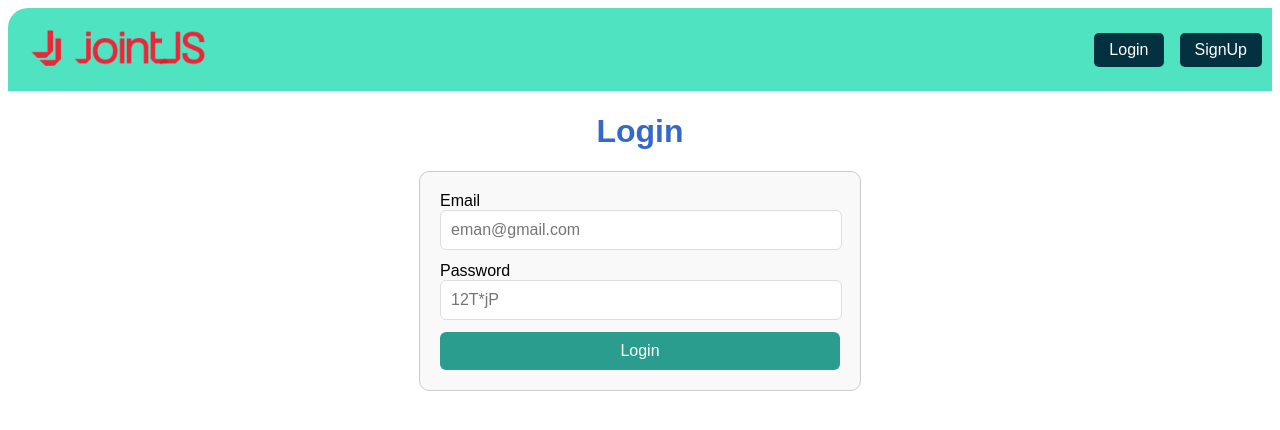
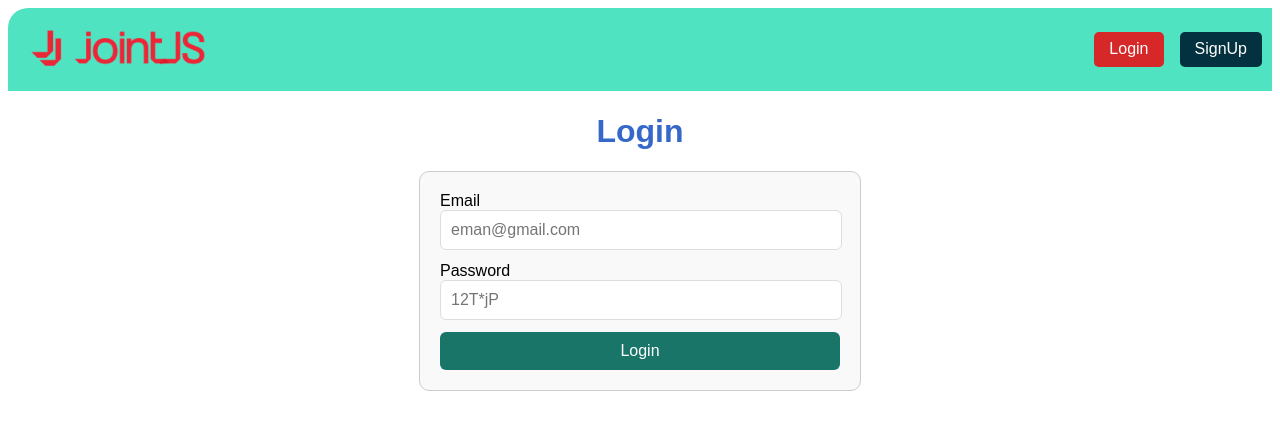
Before and after one commit to EmanIbrahim2024/Blog-Posts-React-Tsx-unitTest, a React (Vite) app: page /login in a window 1280 px wide. Shown: the top 430 px of the page. Built offline with nearby package versions, Linux system fonts and the light colour scheme.

Commit message:
accessability

```diff
--- a/src/Components/Header/Header.css
+++ b/src/Components/Header/Header.css
@@ -24,10 +24,9 @@ header nav a {
   text-decoration: none;
 }
 
-header nav a:hover ,
-header nav a.active {
-  color: #ffffff;
-
+header nav .header-list a:hover ,
+header nav .header-list a.active {
+  color: #114759;
   text-decoration: none;
   border-radius: 5px;
 }
@@ -42,7 +41,7 @@ header .nav-button {
   transition: 0.3s;
   margin-left: 1rem;
 }
-nav a.active .nav-button {
+nav .nav-button.active  {
   background-color: #d62828;
   border-bottom: 1px solid #d62828;
 }
--- a/src/Components/MappingPosts/mapping.css
+++ b/src/Components/MappingPosts/mapping.css
@@ -34,7 +34,7 @@ ul .user-posts-cont {
 
 .post-title {
   font-size: 1.5rem;
-  color: #4a90e2;
+  color: #1b3e65;
 }
 
 .post-content {
@@ -55,7 +55,7 @@ ul .user-posts-cont {
   display: flex;
   justify-content: space-between;
   flex-direction: row;
-  color: #888686;
+  color: #3d3a3a;
 
   font-size: 1 rem;
   background-color: rgb(241, 253, 251);
--- a/src/pages/UserForm/UserForm.css
+++ b/src/pages/UserForm/UserForm.css
@@ -21,7 +21,7 @@
 }
 
 .Log-sign-form button {
-  background-color: #2a9d8f;
+  background-color: #187568;
   color: white;
   border: none;
   padding: 10px;
```
